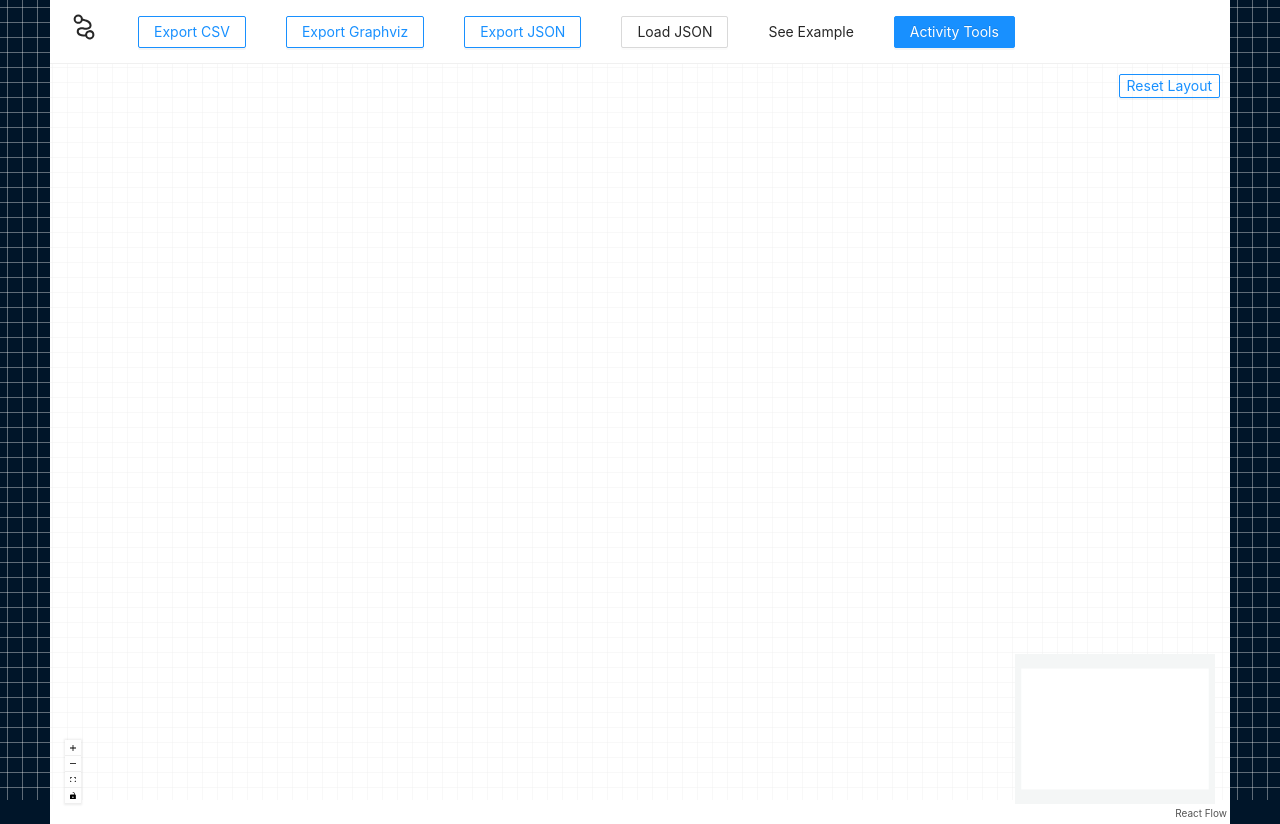
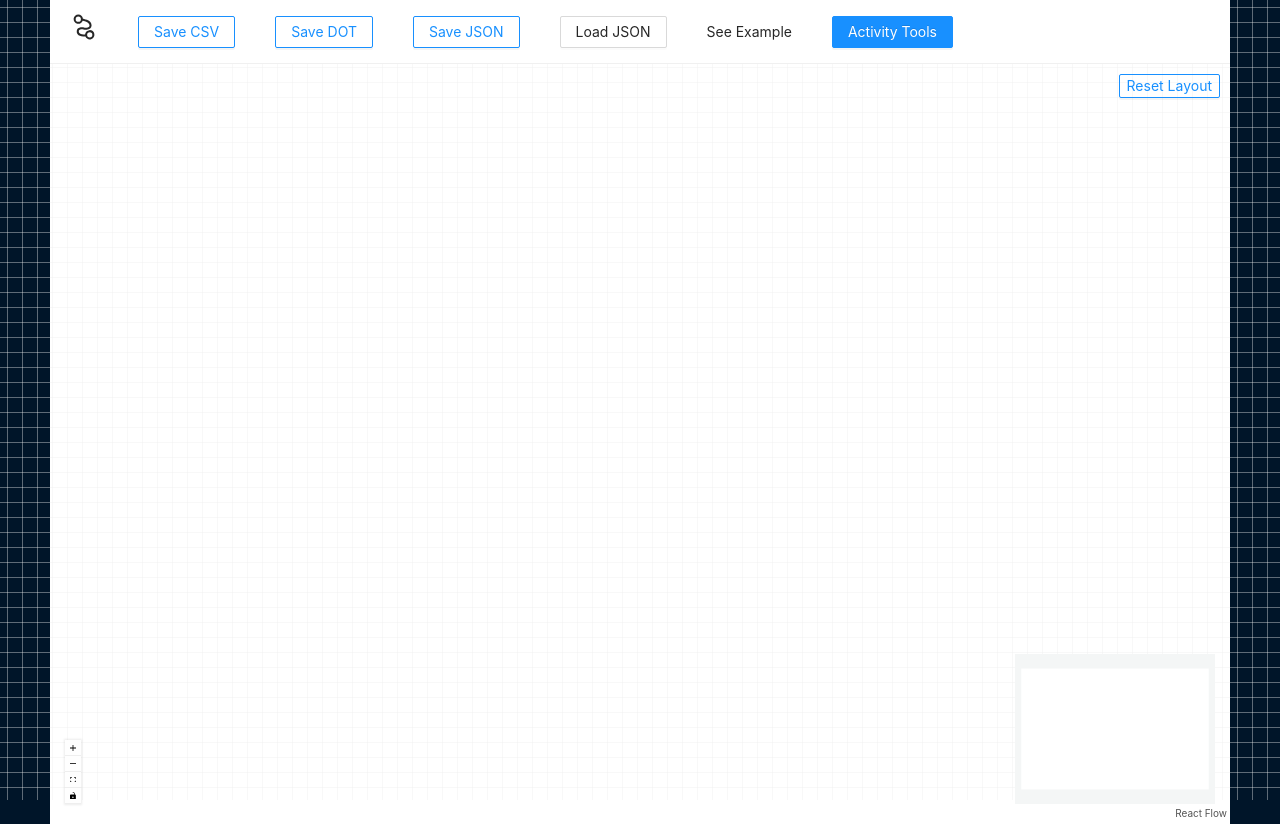
Before and after one commit to williamflynt/quickplan, a React (Vite) app in the folder web/quickplan/: page / in a window 1280 px wide. Built offline with nearby package versions, Linux system fonts and the light colour scheme; no server answers.

Commit message:
feat(import-export): Exports working.

```diff
--- a/web/quickplan/package.json
+++ b/web/quickplan/package.json
@@ -9,8 +9,10 @@
   },
   "dependencies": {
     "@ant-design/icons": "^4.7.0",
+    "@types/file-saver": "^2.0.5",
     "antd": "^4.21.1",
     "axios": "^0.27.2",
+    "file-saver": "^2.0.5",
     "graphviz-react": "^1.2.0",
     "react": "^18.0.0",
     "react-dom": "^18.0.0",
--- /dev/null
+++ b/web/quickplan/src/components/Layout/ExportCSVButton.tsx
@@ -0,0 +1,26 @@
+import React, {FC} from 'react'
+import {Button, message} from "antd";
+import {useStore} from "../../store/store";
+import api from "../../api/api";
+import FileSaver from "file-saver";
+
+export const ExportCsvButton: FC<{enabled: boolean}> = ({enabled}) => {
+    const {activeChartId} = useStore()
+
+    const onClick = () => {
+        if (!activeChartId || !enabled) {
+            return
+        }
+        api.graphExportsCsv(activeChartId).then((response) => {
+            const blob = new Blob([response.data], {type: "text/csv"})
+            const fileName = `quickplan.${activeChartId}.csv`
+            FileSaver.saveAs(blob, fileName)
+        }).catch(() => {
+            message.error("Could not export Chart")
+        })
+    }
+
+    return (
+        <Button disabled={!enabled} ghost type="primary" onClick={onClick}>Save CSV</Button>
+    )
+}
--- /dev/null
+++ b/web/quickplan/src/components/Layout/ExportGraphvizButton.tsx
@@ -0,0 +1,26 @@
+import React, {FC} from 'react'
+import {Button, message} from "antd";
+import {useStore} from "../../store/store";
+import api from "../../api/api";
+import FileSaver from "file-saver";
+
+export const ExportGraphvizButton: FC<{enabled: boolean}> = ({enabled}) => {
+    const {activeChartId} = useStore()
+
+    const onClick = () => {
+        if (!activeChartId || !enabled) {
+            return
+        }
+        api.graphExportsDot(activeChartId).then((response) => {
+            const blob = new Blob([response.data], {type: "text/plain"})
+            const fileName = `quickplan.${activeChartId}.gv`
+            FileSaver.saveAs(blob, fileName)
+        }).catch(() => {
+            message.error("Could not export Chart")
+        })
+    }
+
+    return (
+        <Button disabled={!enabled} ghost type="primary" onClick={onClick}>Save DOT</Button>
+    )
+}
--- /dev/null
+++ b/web/quickplan/src/components/Layout/ExportJsonButton.tsx
@@ -0,0 +1,26 @@
+import React, {FC} from 'react'
+import {Button, message} from "antd";
+import {useStore} from "../../store/store";
+import api from "../../api/api";
+import FileSaver from "file-saver";
+
+export const ExportJsonButton: FC<{enabled: boolean}> = ({enabled}) => {
+    const {activeChartId} = useStore()
+
+    const onClick = () => {
+        if (!activeChartId || !enabled) {
+            return
+        }
+        api.graphExportsJson(activeChartId).then((response) => {
+            const blob = new Blob([response.data], {type: "application/json"})
+            const fileName = `quickplan.${activeChartId}.json`
+            FileSaver.saveAs(blob, fileName)
+        }).catch(() => {
+            message.error("Could not export Chart")
+        })
+    }
+
+    return (
+        <Button disabled={!enabled} ghost type="primary" onClick={onClick}>Save JSON</Button>
+    )
+}
--- a/web/quickplan/src/components/Layout/Main.tsx
+++ b/web/quickplan/src/components/Layout/Main.tsx
@@ -2,18 +2,22 @@ import React, {FC} from 'react';
 import {Layout} from "antd";
 import {Content, Header} from "antd/es/layout/layout";
 import {TopNav} from "./TopNav";
+import {useLocation} from "wouter";
 
 interface MainProps {
     children?: React.ReactNode
 }
 
 export const Main: FC<MainProps> = ({children}) => {
+    const [location,] = useLocation();
+    const enableExport = !location.includes("example")
+
     // <Content> style matches <Header /> CSS from Antd styles.
     return (
         <Layout style={{background: 'none'}}>
 
             <Header>
-                <TopNav/>
+                <TopNav enableExport={enableExport}/>
             </Header>
 
             <Content style={{padding: '0 50px', background: '#001529'}}>
--- a/web/quickplan/src/components/Layout/TopNav.tsx
+++ b/web/quickplan/src/components/Layout/TopNav.tsx
@@ -4,8 +4,11 @@ import {Link} from "wouter";
 import {Routes} from "../../App";
 import {NodeIndexOutlined} from "@ant-design/icons";
 import {useStore} from "../../store/store";
+import {ExportJsonButton} from "./ExportJsonButton";
+import {ExportCsvButton} from "./ExportCSVButton";
+import {ExportGraphvizButton} from "./ExportGraphvizButton";
 
-export const TopNav: FC = () => {
+export const TopNav: FC<{enableExport: boolean}> = ({enableExport}) => {
     const {nodeToolsVisible} = useStore()
 
     const toggleNodeTools = () => {
@@ -19,9 +22,9 @@ export const TopNav: FC = () => {
 
     const items = [
         {key: 'home', label: <Link href={Routes.home}><NodeIndexOutlined style={{fontSize: '2em'}}/></Link>},
-        {key: 'export-csv', label: <Button ghost type="primary">Export CSV</Button>},
-        {key: 'export-graphiz', label: <Button ghost type="primary">Export Graphviz</Button>},
-        {key: 'export-json', label: <Button ghost type="primary">Export JSON</Button>},
+        {key: 'export-csv', label: <ExportCsvButton enabled={enableExport}/>},
+        {key: 'export-graphiz', label: <ExportGraphvizButton enabled={enableExport}/>},
+        {key: 'export-json', label: <ExportJsonButton enabled={enableExport}/>},
         {key: 'load-json', label: <Button>Load JSON</Button>},
         {key: 'see-example', label: <Link href={Routes.exampleBasic}>See Example</Link>},
         {key: 'show-node-tools', label: showNodeToolsButton},
```
Also changed, not shown: 1 other file (tests, documents, lock files or other folders).
